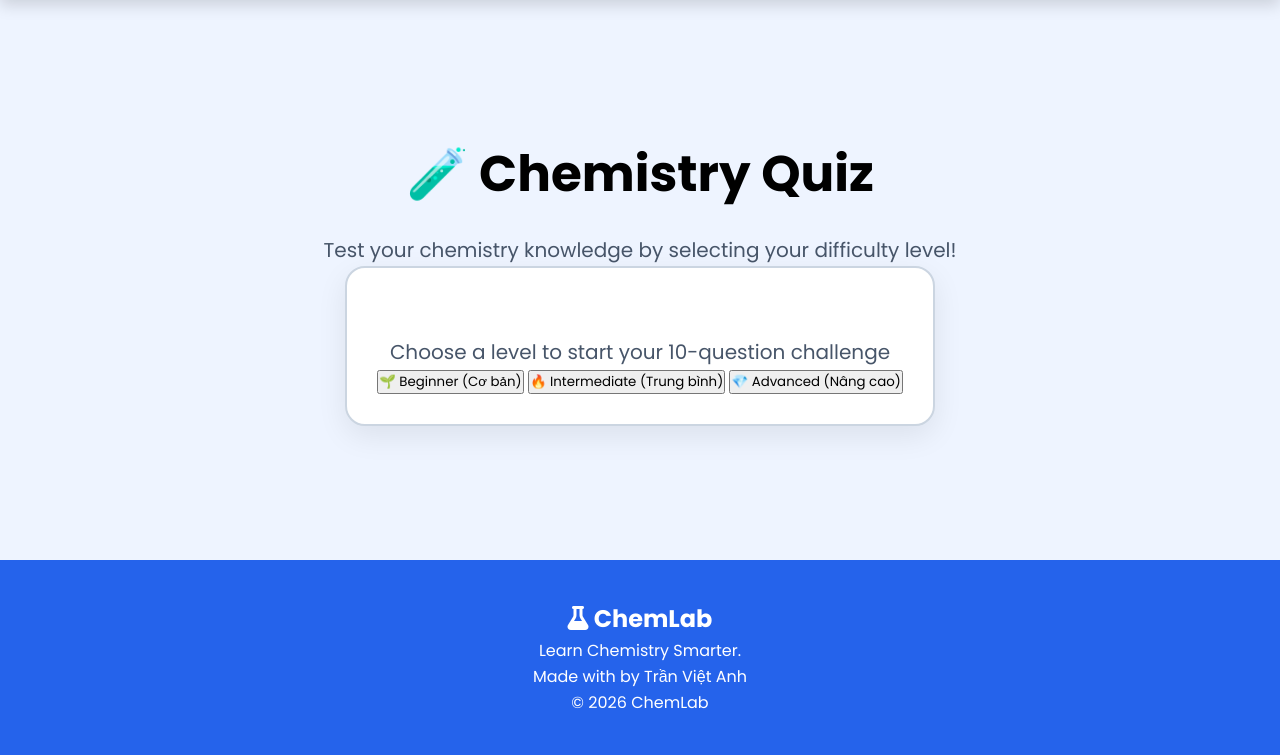
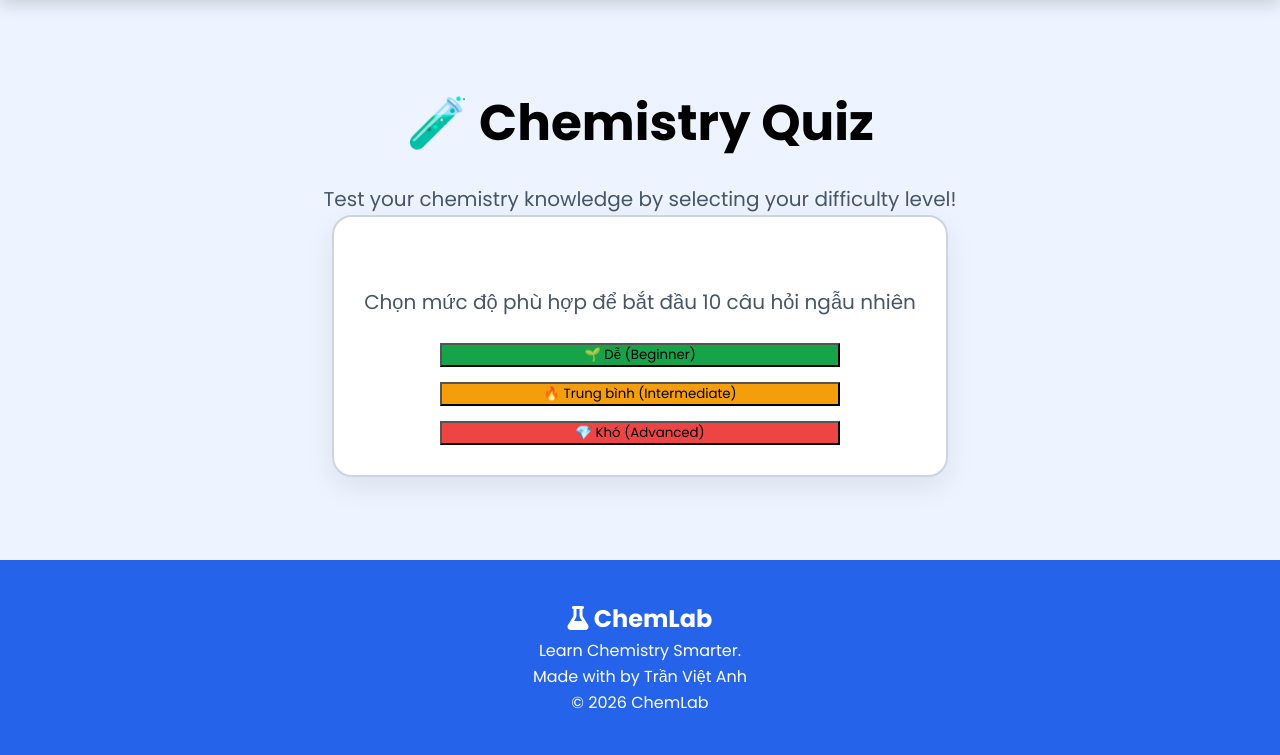
Before and after one commit to tranvietanh25052010-sys/Chemistrylab_VAnh, a Flask app: page /quiz in a window 1280 px wide. Shown: the part 80-835 px from the top of the page. Run offline with Flask 3, Linux system fonts and the light colour scheme; the visitor is signed in with stand-in values (Sample User, id 1).

Commit message:
Update quiz.html

```diff
--- a/templates/quiz.html
+++ b/templates/quiz.html
@@ -11,35 +11,35 @@ Chemistry Quiz
 
   <!-- MÀN HÌNH CHỌN CẤP ĐỘ -->
   <div id="level-screen" class="quiz-box">
-    <h2>Select Difficulty</h2>
-    <p>Choose a level to start your 10-question challenge</p>
+    <h2>Chọn Cấp Độ Thử Thách</h2>
+    <p style="margin-bottom: 25px; color: var(--text-muted);">Chọn mức độ phù hợp để bắt đầu 10 câu hỏi ngẫu nhiên</p>
 
-    <div class="level-buttons">
-      <button onclick="selectLevel('beginner')" class="quiz-btn">🌱 Beginner (Cơ bản)</button>
-      <button onclick="selectLevel('intermediate')" class="quiz-btn">🔥 Intermediate (Trung bình)</button>
-      <button onclick="selectLevel('advanced')" class="quiz-btn">💎 Advanced (Nâng cao)</button>
+    <div style="display: flex; flex-direction: column; gap: 15px; max-width: 400px; margin: 0 auto;">
+      <button onclick="selectLevel('beginner')" class="quiz-btn" style="background: var(--success);">🌱 Dễ (Beginner)</button>
+      <button onclick="selectLevel('intermediate')" class="quiz-btn" style="background: var(--warning);">🔥 Trung bình (Intermediate)</button>
+      <button onclick="selectLevel('advanced')" class="quiz-btn" style="background: var(--danger);">💎 Khó (Advanced)</button>
     </div>
   </div>
 
   <!-- MÀN HÌNH LÀM QUIZ -->
-  <div id="quiz-screen" class="quiz-box" style="display:none;">
-    <div class="quiz-header">
+  <div id="quiz-screen" class="quiz-box" style="display:none; text-align: left;">
+    <div class="quiz-header" style="display: flex; justify-content: space-between; margin-bottom: 20px; font-weight: 700; color: var(--primary);">
       <span id="q-count">Question 1 / 10</span>
       <span id="score">Score: 0</span>
     </div>
-    <h3 id="question"></h3>
-    <div id="options" class="options"></div>
-    <button id="next-btn" onclick="nextQuestion()" style="display:none;" class="quiz-btn">Next →</button>
+    <h3 id="question" class="quiz-question"></h3>
+    <div id="options" class="options" style="display: flex; flex-direction: column; gap: 12px; margin-bottom: 25px;"></div>
+    <button id="next-btn" onclick="nextQuestion()" style="display:none; width: 100%;" class="quiz-btn">Next →</button>
   </div>
 
   <!-- MÀN HÌNH KẾT QUẢ -->
   <div id="result-screen" class="quiz-box" style="display:none;">
     <h2>Quiz Complete!</h2>
-    <div class="final-score">
+    <div class="final-score" style="font-size: 48px; font-weight: 800; color: var(--primary); margin: 20px 0;">
       <span id="final-score"></span>
     </div>
-    <p id="comment"></p>
-    <button onclick="resetQuiz()" class="quiz-btn">Choose Another Level</button>
+    <p id="comment" style="font-size: 18px; color: var(--text-soft); margin-bottom: 25px;"></p>
+    <button onclick="resetQuiz()" class="quiz-btn">Chọn Cấp Độ Khác</button>
   </div>
 </section>
 
@@ -50,7 +50,7 @@ let currentQ = 0;
 let score = 0;
 
 function selectLevel(level) {
-  // Lấy 10 câu hỏi theo level từ file questions.js
+  // Gọi hàm lấy câu hỏi theo cấp độ từ questions.js
   questions = getQuestionsByLevel(level, 10);
 
   if (questions.length === 0) {
@@ -61,7 +61,6 @@ function selectLevel(level) {
   currentQ = 0;
   score = 0;
 
-  // Ẩn màn hình chọn level, hiện màn hình làm quiz
   document.getElementById('level-screen').style.display = 'none';
   document.getElementById('quiz-screen').style.display = 'block';
   showQuestion();
@@ -72,23 +71,30 @@ function showQuestion() {
   document.getElementById('q-count').textContent = `Question ${currentQ+1} / ${questions.length}`;
   document.getElementById('score').textContent = `Score: ${score}`;
   document.getElementById('question').textContent = q.q;
-  document.getElementById('options').innerHTML = '';
+
+  const optionsContainer = document.getElementById('options');
+  optionsContainer.innerHTML = '';
   document.getElementById('next-btn').style.display = 'none';
 
   q.options.forEach((opt, idx) => {
     const btn = document.createElement('div');
-    btn.className = 'option';
+    btn.className = 'option'; // Khớp với class đã được định nghĩa sẵn trong CSS chung của bạn
     btn.textContent = opt;
     btn.onclick = () => selectAnswer(idx, q.answer);
-    document.getElementById('options').appendChild(btn);
+    optionsContainer.appendChild(btn);
   });
 }
 
 function selectAnswer(selected, correct) {
   const opts = document.querySelectorAll('.option');
   opts.forEach(o => o.classList.add('disabled'));
+
+  // Tô màu đáp án đúng và sai dựa vào class .correct và .wrong có sẵn trong CSS của bạn
   opts[correct].classList.add('correct');
-  if(selected !== correct) opts[selected].classList.add('wrong');
+  if(selected !== correct) {
+    opts[selected].classList.add('wrong');
+  }
+
   if(selected === correct) score++;
   document.getElementById('score').textContent = `Score: ${score}`;
   document.getElementById('next-btn').style.display = 'block';
@@ -107,10 +113,10 @@ function showResult() {
   document.getElementById('final-score').textContent = `${score} / ${questions.length}`;
 
   let comment;
-  if(percent >= 90) comment = "🌟 Excellent! You're a chemistry pro!";
-  else if(percent >= 70) comment = "👍 Great job! Solid knowledge!";
-  else if(percent >= 50) comment = "🙂 Good effort! Keep practicing!";
-  else comment = "💪 Don't give up! Review and try again!";
+  if(percent >= 90) comment = "🌟 Xuất sắc! Bạn là một bậc thầy Hóa học thực thụ!";
+  else if(percent >= 70) comment = "👍 Làm tốt lắm! Kiến thức rất vững vàng!";
+  else if(percent >= 50) comment = "🙂 Cố gắng lên nhé! Ôn tập thêm một chút là hoàn hảo!";
+  else comment = "💪 Đừng nản lòng! Hãy thử lại để đạt kết quả cao hơn nha!";
 
   document.getElementById('comment').textContent = comment;
 }
```
